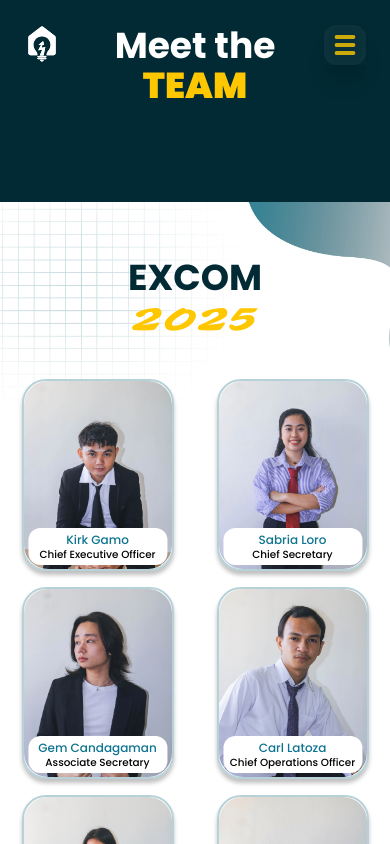
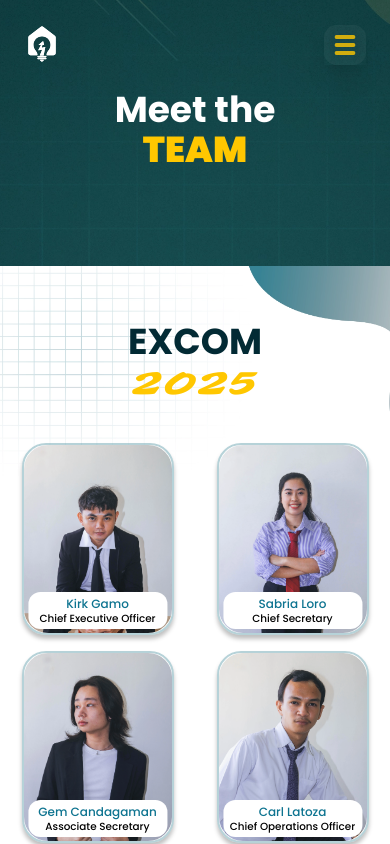
Before and after one commit to SPARK-Hub-WVSU/SPARK-Hub-Website, a Next.js app in the folder frontend/: page /officers in a window 390 px wide. Shown: the top 844 px of the page. Built offline with nearby package versions, Linux system fonts and the light colour scheme; what tailwindcss-textglow would draw is missing.

Commit message:
feat(officers): Add margin top to hero section for whitespace

```diff
--- a/frontend/app/officers/page.tsx
+++ b/frontend/app/officers/page.tsx
@@ -14,10 +14,9 @@ export default function Officers() {
 
   return (
     <>
-      <section className="bg-[#022A34] lg:bg-[url('/bg/officers_bg.webp')] bg-cover bg-center bg-no-repeat sm:min-h-screen lg:-mt-30 -mt-40">
-
+      <section className="bg-[#022A34] bg-[url('/bg/officers_bg.webp')] bg-cover bg-center bg-no-repeat sm:min-h-screen lg:-mt-30 -mt-40">
         <div className="flex justify-center text-center py-24 sm:py-52 md:py-72">
-          <h1 className="font-bold text-4xl sm:text-6xl md:text-8xl text-white">
+          <h1 className="font-bold text-4xl sm:text-6xl md:text-8xl  md:mt-0 mt-16 text-white">
             Meet the <br />
             <strong className="text-accent">TEAM</strong>
           </h1>
@@ -31,9 +30,14 @@ export default function Officers() {
           alt="excom bg"
         />
         <header className="relative flex justify-center text-center">
-          <h1 ref={heroRef} className="font-bold text-4xl sm:text-6xl md:text-7xl text-metallic">
+          <h1
+            ref={heroRef}
+            className="font-bold text-4xl sm:text-6xl md:text-7xl text-metallic"
+          >
             EXCOM <br />
-            <strong className="text-accent font-sarina font-normal">{year}</strong>
+            <strong className="text-accent font-sarina font-normal">
+              {year}
+            </strong>
           </h1>
         </header>
 
```
